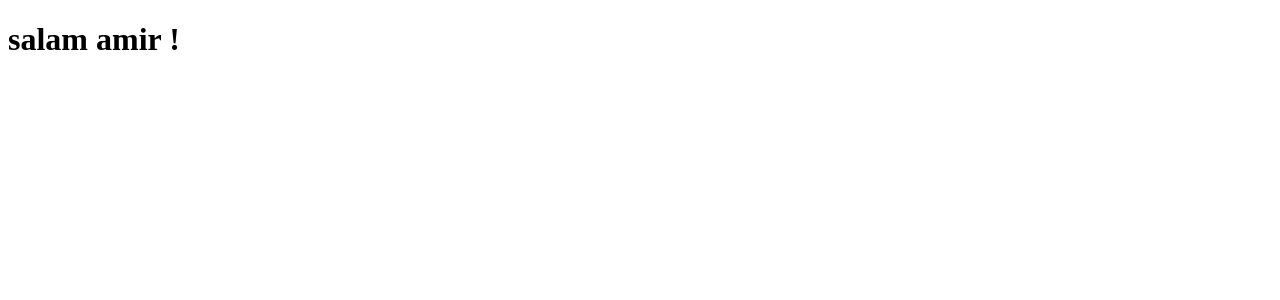
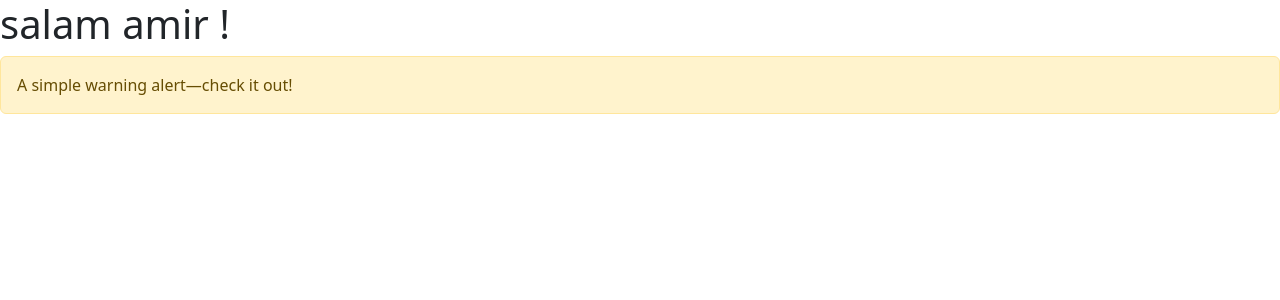
Before and after one commit to ShammasAmir/vue-weblog, a Vue app: page / in a window 1280 px wide. Before the commit this address had no page. Shown: the top 300 px of the page. Built offline with nearby package versions, Linux system fonts and the light colour scheme.

Commit message:
Install and config bootstrap.

```diff
--- a/package.json
+++ b/package.json
@@ -8,6 +8,7 @@
     "lint": "vue-cli-service lint"
   },
   "dependencies": {
+    "bootstrap": "^5.3.0-alpha2",
     "core-js": "^3.8.3",
     "vue": "^3.2.13",
     "vue-router": "^4.1.6"
--- a/src/App.vue
+++ b/src/App.vue
@@ -1,5 +1,9 @@
 <template>
   <h1>salam amir !</h1>
+
+  <div class="alert alert-warning" role="alert">
+    A simple warning alert—check it out!
+  </div>
 
   <router-view></router-view>
 </template>
--- a/src/main.js
+++ b/src/main.js
@@ -1,6 +1,8 @@
 import { createApp } from 'vue'
 import App from './App.vue'
 import router from './router'
+import 'bootstrap/dist/css/bootstrap.min.css'
+import 'bootstrap/dist/js/bootstrap.bundle.min.js'
 
 const app = createApp(App)
 app.use(router)
```
Also changed, not shown: 1 other file (tests, documents, lock files or other folders).
